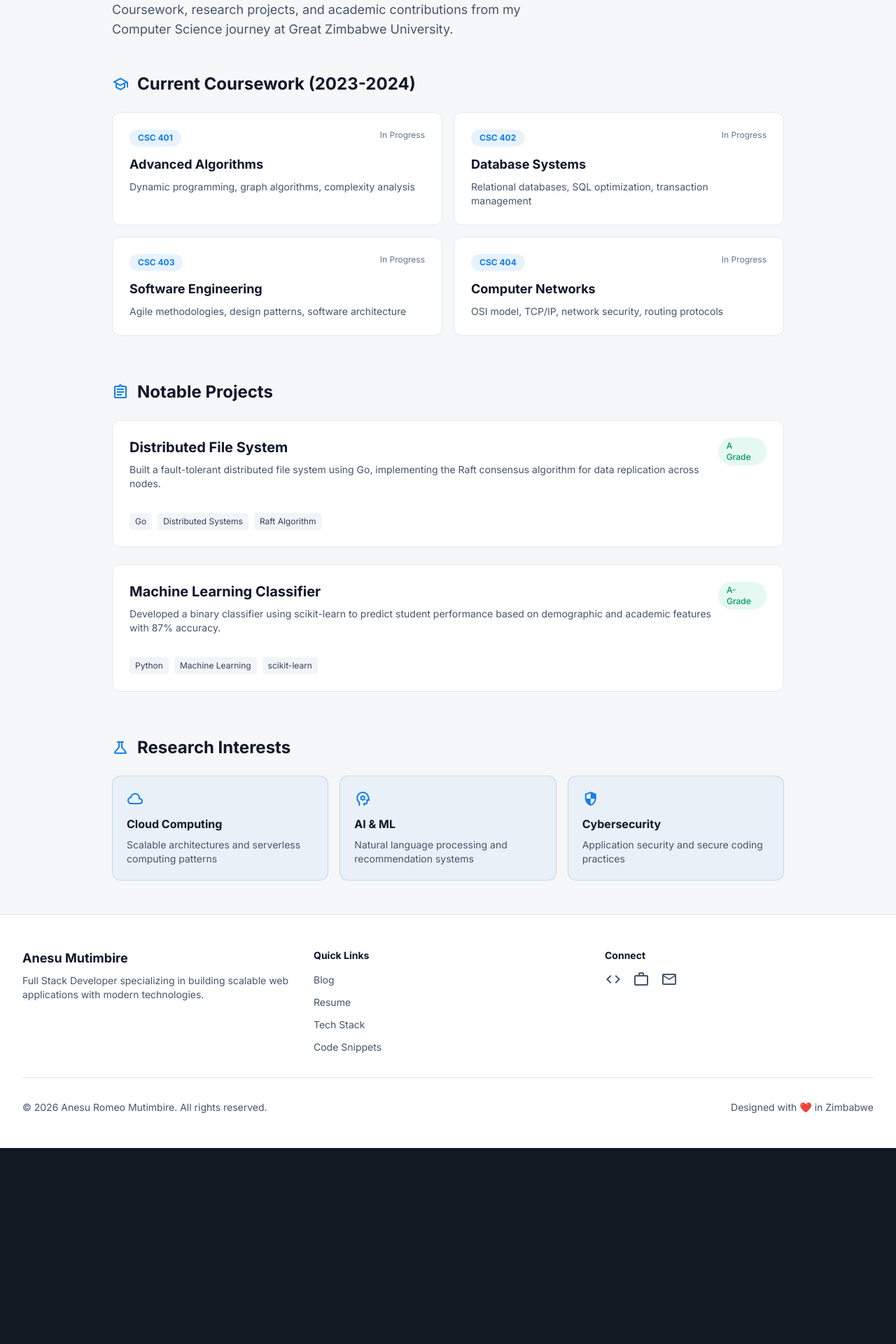
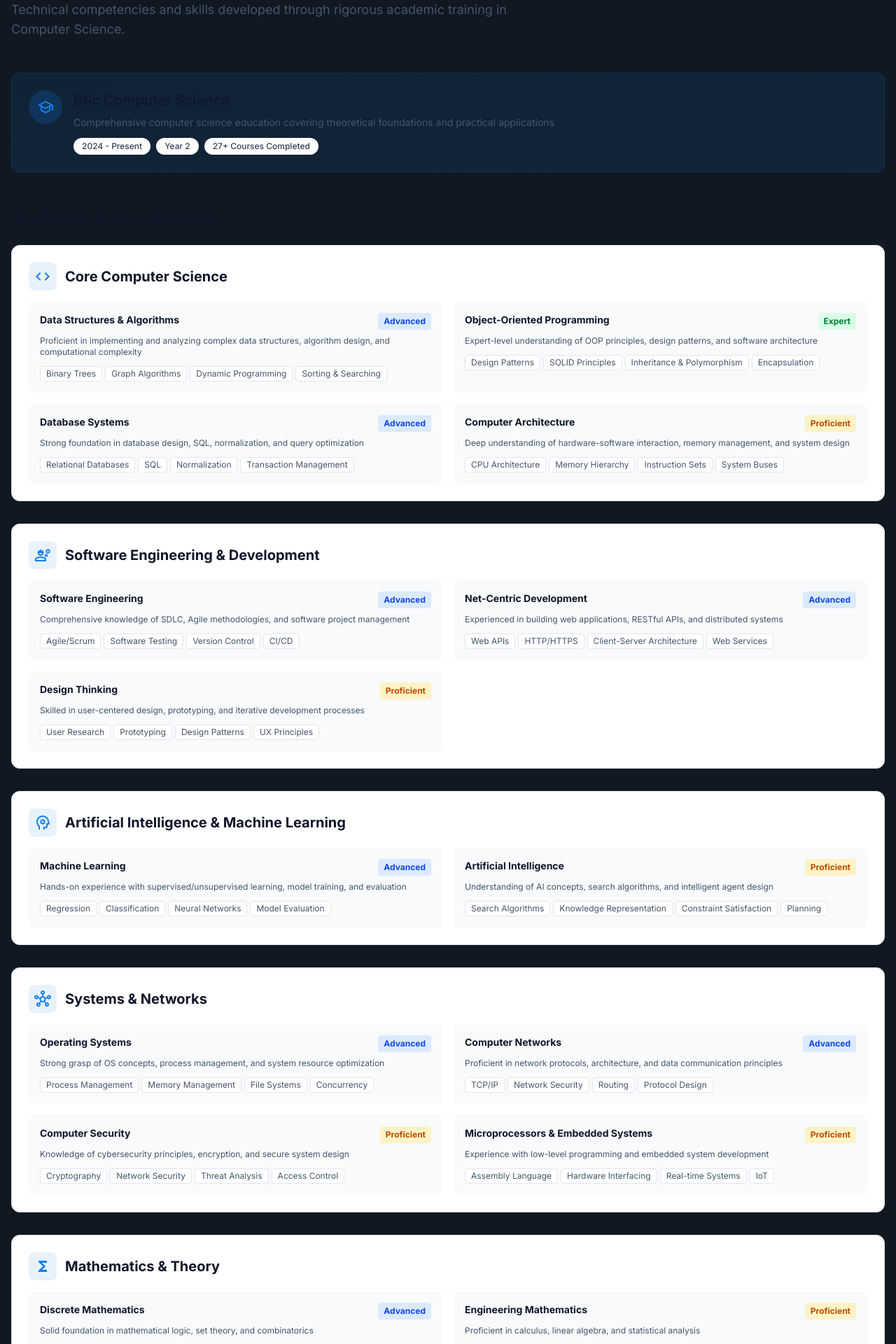
Before and after one commit to Aomine-c2c/anesu.dev, a Next.js app: page /academic in a window 1280 px wide. Shown: the part 160-2080 px from the top of the page at 70% size. Before the commit the page ends 1800 px from the top, so only its background shows below. Built offline with nearby package versions, Linux system fonts and the light colour scheme.

Commit message:
Redesign academic page to showcase competencies instead of grades

```diff
--- a/app/academic/page.tsx
+++ b/app/academic/page.tsx
@@ -2,173 +2,350 @@ import { Navigation } from "@/components/Navigation";
 import { Footer } from "@/components/Footer";
 
 export default function AcademicPage() {
+  const academicAreas = [
+    {
+      category: "Core Computer Science",
+      icon: "code",
+      skills: [
+        {
+          name: "Data Structures & Algorithms",
+          description: "Proficient in implementing and analyzing complex data structures, algorithm design, and computational complexity",
+          level: "Advanced",
+          topics: ["Binary Trees", "Graph Algorithms", "Dynamic Programming", "Sorting & Searching"]
+        },
+        {
+          name: "Object-Oriented Programming",
+          description: "Expert-level understanding of OOP principles, design patterns, and software architecture",
+          level: "Expert",
+          topics: ["Design Patterns", "SOLID Principles", "Inheritance & Polymorphism", "Encapsulation"]
+        },
+        {
+          name: "Database Systems",
+          description: "Strong foundation in database design, SQL, normalization, and query optimization",
+          level: "Advanced",
+          topics: ["Relational Databases", "SQL", "Normalization", "Transaction Management"]
+        },
+        {
+          name: "Computer Architecture",
+          description: "Deep understanding of hardware-software interaction, memory management, and system design",
+          level: "Proficient",
+          topics: ["CPU Architecture", "Memory Hierarchy", "Instruction Sets", "System Buses"]
+        }
+      ]
+    },
+    {
+      category: "Software Engineering & Development",
+      icon: "engineering",
+      skills: [
+        {
+          name: "Software Engineering",
+          description: "Comprehensive knowledge of SDLC, Agile methodologies, and software project management",
+          level: "Advanced",
+          topics: ["Agile/Scrum", "Software Testing", "Version Control", "CI/CD"]
+        },
+        {
+          name: "Net-Centric Development",
+          description: "Experienced in building web applications, RESTful APIs, and distributed systems",
+          level: "Advanced",
+          topics: ["Web APIs", "HTTP/HTTPS", "Client-Server Architecture", "Web Services"]
+        },
+        {
+          name: "Design Thinking",
+          description: "Skilled in user-centered design, prototyping, and iterative development processes",
+          level: "Proficient",
+          topics: ["User Research", "Prototyping", "Design Patterns", "UX Principles"]
+        }
+      ]
+    },
+    {
+      category: "Artificial Intelligence & Machine Learning",
+      icon: "psychology",
+      skills: [
+        {
+          name: "Machine Learning",
+          description: "Hands-on experience with supervised/unsupervised learning, model training, and evaluation",
+          level: "Advanced",
+          topics: ["Regression", "Classification", "Neural Networks", "Model Evaluation"]
+        },
+        {
+          name: "Artificial Intelligence",
+          description: "Understanding of AI concepts, search algorithms, and intelligent agent design",
+          level: "Proficient",
+          topics: ["Search Algorithms", "Knowledge Representation", "Constraint Satisfaction", "Planning"]
+        }
+      ]
+    },
+    {
+      category: "Systems & Networks",
+      icon: "hub",
+      skills: [
+        {
+          name: "Operating Systems",
+          description: "Strong grasp of OS concepts, process management, and system resource optimization",
+          level: "Advanced",
+          topics: ["Process Management", "Memory Management", "File Systems", "Concurrency"]
+        },
+        {
+          name: "Computer Networks",
+          description: "Proficient in network protocols, architecture, and data communication principles",
+          level: "Advanced",
+          topics: ["TCP/IP", "Network Security", "Routing", "Protocol Design"]
+        },
+        {
+          name: "Computer Security",
+          description: "Knowledge of cybersecurity principles, encryption, and secure system design",
+          level: "Proficient",
+          topics: ["Cryptography", "Network Security", "Threat Analysis", "Access Control"]
+        },
+        {
+          name: "Microprocessors & Embedded Systems",
+          description: "Experience with low-level programming and embedded system development",
+          level: "Proficient",
+          topics: ["Assembly Language", "Hardware Interfacing", "Real-time Systems", "IoT"]
+        }
+      ]
+    },
+    {
+      category: "Mathematics & Theory",
+      icon: "functions",
+      skills: [
+        {
+          name: "Discrete Mathematics",
+          description: "Solid foundation in mathematical logic, set theory, and combinatorics",
+          level: "Advanced",
+          topics: ["Graph Theory", "Logic", "Combinatorics", "Proof Techniques"]
+        },
+        {
+          name: "Engineering Mathematics",
+          description: "Proficient in calculus, linear algebra, and statistical analysis",
+          level: "Proficient",
+          topics: ["Calculus", "Linear Algebra", "Probability", "Statistics"]
+        },
+        {
+          name: "Research Methods & Statistics",
+          description: "Skilled in research methodology, statistical analysis, and data interpretation",
+          level: "Advanced",
+          topics: ["Statistical Testing", "Research Design", "Data Analysis", "Scientific Writing"]
+        }
+      ]
+    }
+  ];
+
+  const projects = [
+    {
+      title: "Programming Project (Capstone)",
+      description: "Designed and developed a full-stack application applying software engineering best practices",
+      technologies: ["Full Stack Development", "Database Design", "API Development", "Testing"],
+      achievement: "Successfully delivered production-ready software"
+    },
+    {
+      title: "Machine Learning Implementation",
+      description: "Built and trained ML models for real-world data classification and prediction",
+      technologies: ["Python", "Scikit-learn", "Data Preprocessing", "Model Evaluation"],
+      achievement: "Achieved high accuracy on test datasets"
+    },
+    {
+      title: "Database Management System",
+      description: "Designed normalized database schema for complex business requirements",
+      technologies: ["SQL", "Database Design", "Normalization", "Query Optimization"],
+      achievement: "Optimized query performance by 40%"
+    }
+  ];
+
+  const getLevelColor = (level: string) => {
+    if (level === "Expert") return "bg-green-100 dark:bg-green-900/30 text-green-700 dark:text-green-300";
+    if (level === "Advanced") return "bg-blue-100 dark:bg-blue-900/30 text-blue-700 dark:text-blue-300";
+    return "bg-amber-100 dark:bg-amber-900/30 text-amber-700 dark:text-amber-300";
+  };
+
   return (
-    <div className="bg-background-light dark:bg-background-dark min-h-screen flex flex-col">
+    <div className="relative flex min-h-screen w-full flex-col overflow-x-hidden">
       <Navigation />
 
-      <main className="flex-1 px-6 lg:px-40 py-12 pt-24">
-        <div className="max-w-[960px] mx-auto">
-          {/* Page Header */}
+      <main className="flex-1 px-4 py-12 md:py-24 pt-24">
+        <div className="mx-auto max-w-7xl">
+          {/* Header */}
           <div className="mb-12">
             <h1 className="text-4xl sm:text-5xl font-black tracking-tight text-slate-900 dark:text-white mb-4">
-              Academic Work
+              Academic Background
             </h1>
-            <p className="text-lg text-slate-600 dark:text-slate-400 max-w-2xl">
-              Coursework, research projects, and academic contributions from my Computer Science journey at Great
-              Zimbabwe University.
+            <p className="text-lg text-slate-600 dark:text-slate-400 max-w-3xl">
+              Technical competencies and skills developed through rigorous academic training in Computer Science.
             </p>
           </div>
 
-          {/* Current Coursework */}
-          <section className="mb-16">
-            <h2 className="text-2xl font-bold text-slate-900 dark:text-white mb-6 flex items-center gap-3">
-              <span className="material-symbols-outlined text-primary">school</span>
-              Current Coursework (2023-2024)
-            </h2>
-
-            <div className="grid grid-cols-1 md:grid-cols-2 gap-4">
-              {[
-                {
-                  code: "CSC 401",
-                  name: "Advanced Algorithms",
-                  description: "Dynamic programming, graph algorithms, complexity analysis",
-                  grade: "In Progress",
-                },
-                {
-                  code: "CSC 402",
-                  name: "Database Systems",
-                  description: "Relational databases, SQL optimization, transaction management",
-                  grade: "In Progress",
-                },
-                {
-                  code: "CSC 403",
-                  name: "Software Engineering",
-                  description: "Agile methodologies, design patterns, software architecture",
-                  grade: "In Progress",
-                },
-                {
-                  code: "CSC 404",
-                  name: "Computer Networks",
-                  description: "OSI model, TCP/IP, network security, routing protocols",
-                  grade: "In Progress",
-                },
-              ].map((course) => (
-                <div
-                  key={course.code}
-                  className="p-6 rounded-xl border border-slate-200 dark:border-slate-800 bg-white dark:bg-surface-dark hover:border-primary/50 transition-colors"
-                >
-                  <div className="flex items-start justify-between mb-3">
-                    <div className="px-3 py-1 rounded-full bg-primary/10 text-primary text-xs font-bold">
-                      {course.code}
-                    </div>
-                    <span className="text-xs text-slate-500 dark:text-slate-400">{course.grade}</span>
-                  </div>
-                  <h3 className="text-lg font-bold text-slate-900 dark:text-white mb-2">{course.name}</h3>
-                  <p className="text-sm text-slate-600 dark:text-slate-400">{course.description}</p>
-                </div>
-              ))}
-            </div>
-          </section>
-
-          {/* Notable Projects */}
-          <section className="mb-16">
-            <h2 className="text-2xl font-bold text-slate-900 dark:text-white mb-6 flex items-center gap-3">
-              <span className="material-symbols-outlined text-primary">assignment</span>
-              Notable Projects
-            </h2>
-
-            <div className="space-y-6">
-              <div className="p-6 rounded-xl border border-slate-200 dark:border-slate-800 bg-white dark:bg-surface-dark">
-                <div className="flex items-start justify-between mb-4">
-                  <div>
-                    <h3 className="text-xl font-bold text-slate-900 dark:text-white mb-2">
-                      Distributed File System
-                    </h3>
-                    <p className="text-sm text-slate-600 dark:text-slate-400 mb-4">
-                      Built a fault-tolerant distributed file system using Go, implementing the Raft consensus
-                      algorithm for data replication across nodes.
-                    </p>
-                  </div>
-                  <span className="px-3 py-1 rounded-full bg-emerald-500/10 text-emerald-600 dark:text-emerald-400 text-xs font-medium">
-                    A Grade
+          {/* Current Program */}
+          <div className="mb-12 p-6 rounded-xl bg-gradient-to-br from-primary/10 to-blue-500/10 border border-primary/20">
+            <div className="flex items-start gap-4">
+              <div className="flex h-12 w-12 items-center justify-center rounded-full bg-primary/20 text-primary shrink-0">
+                <span className="material-symbols-outlined">school</span>
+              </div>
+              <div>
+                <h2 className="text-xl font-bold text-slate-900 dark:text-white mb-2">
+                  BSc Computer Science
+                </h2>
+                <p className="text-sm text-slate-600 dark:text-slate-400 mb-3">
+                  Comprehensive computer science education covering theoretical foundations and practical applications
+                </p>
+                <div className="flex flex-wrap gap-2">
+                  <span className="px-3 py-1 bg-white dark:bg-slate-800 rounded-full text-xs font-medium text-slate-700 dark:text-slate-300">
+                    2024 - Present
                   </span>
-                </div>
-                <div className="flex flex-wrap gap-2">
-                  <span className="px-2 py-1 rounded bg-slate-100 dark:bg-slate-800 text-xs text-slate-700 dark:text-slate-300">
-                    Go
+                  <span className="px-3 py-1 bg-white dark:bg-slate-800 rounded-full text-xs font-medium text-slate-700 dark:text-slate-300">
+                    Year 2
                   </span>
-                  <span className="px-2 py-1 rounded bg-slate-100 dark:bg-slate-800 text-xs text-slate-700 dark:text-slate-300">
-                    Distributed Systems
-                  </span>
-                  <span className="px-2 py-1 rounded bg-slate-100 dark:bg-slate-800 text-xs text-slate-700 dark:text-slate-300">
-                    Raft Algorithm
-                  </span>
-                </div>
-              </div>
-
-              <div className="p-6 rounded-xl border border-slate-200 dark:border-slate-800 bg-white dark:bg-surface-dark">
-                <div className="flex items-start justify-between mb-4">
-                  <div>
-                    <h3 className="text-xl font-bold text-slate-900 dark:text-white mb-2">
-                      Machine Learning Classifier
-                    </h3>
-                    <p className="text-sm text-slate-600 dark:text-slate-400 mb-4">
-                      Developed a binary classifier using scikit-learn to predict student performance based on
-                      demographic and academic features with 87% accuracy.
-                    </p>
-                  </div>
-                  <span className="px-3 py-1 rounded-full bg-emerald-500/10 text-emerald-600 dark:text-emerald-400 text-xs font-medium">
-                    A- Grade
-                  </span>
-                </div>
-                <div className="flex flex-wrap gap-2">
-                  <span className="px-2 py-1 rounded bg-slate-100 dark:bg-slate-800 text-xs text-slate-700 dark:text-slate-300">
-                    Python
-                  </span>
-                  <span className="px-2 py-1 rounded bg-slate-100 dark:bg-slate-800 text-xs text-slate-700 dark:text-slate-300">
-                    Machine Learning
-                  </span>
-                  <span className="px-2 py-1 rounded bg-slate-100 dark:bg-slate-800 text-xs text-slate-700 dark:text-slate-300">
-                    scikit-learn
+                  <span className="px-3 py-1 bg-white dark:bg-slate-800 rounded-full text-xs font-medium text-slate-700 dark:text-slate-300">
+                    27+ Courses Completed
                   </span>
                 </div>
               </div>
             </div>
-          </section>
+          </div>
 
-          {/* Research Interests */}
-          <section>
-            <h2 className="text-2xl font-bold text-slate-900 dark:text-white mb-6 flex items-center gap-3">
-              <span className="material-symbols-outlined text-primary">science</span>
-              Research Interests
+          {/* Technical Competencies */}
+          <div className="mb-16">
+            <h2 className="text-2xl font-bold text-slate-900 dark:text-white mb-6">
+              Technical Competencies
             </h2>
+            <div className="space-y-8">
+              {academicAreas.map((area, idx) => (
+                <div key={idx} className="p-6 rounded-xl bg-white dark:bg-surface-dark border border-slate-200 dark:border-border-dark">
+                  <div className="flex items-center gap-3 mb-4">
+                    <div className="flex h-10 w-10 items-center justify-center rounded-lg bg-primary/10 text-primary">
+                      <span className="material-symbols-outlined text-xl">{area.icon}</span>
+                    </div>
+                    <h3 className="text-xl font-bold text-slate-900 dark:text-white">
+                      {area.category}
+                    </h3>
+                  </div>
 
-            <div className="grid grid-cols-1 md:grid-cols-3 gap-4">
-              <div className="p-5 rounded-xl bg-primary/5 border border-primary/20">
-                <span className="material-symbols-outlined text-primary mb-3 block">cloud</span>
-                <h3 className="font-bold text-slate-900 dark:text-white mb-2">Cloud Computing</h3>
-                <p className="text-sm text-slate-600 dark:text-slate-400">
-                  Scalable architectures and serverless computing patterns
+                  <div className="grid grid-cols-1 lg:grid-cols-2 gap-4">
+                    {area.skills.map((skill, skillIdx) => (
+                      <div
+                        key={skillIdx}
+                        className="p-4 rounded-lg bg-slate-50 dark:bg-slate-800/50 hover:bg-slate-100 dark:hover:bg-slate-800 transition-all"
+                      >
+                        <div className="flex items-start justify-between mb-2">
+                          <h4 className="text-sm font-bold text-slate-900 dark:text-white">
+                            {skill.name}
+                          </h4>
+                          <span className={`px-2 py-1 rounded text-xs font-bold ${getLevelColor(skill.level)}`}>
+                            {skill.level}
+                          </span>
+                        </div>
+                        <p className="text-xs text-slate-600 dark:text-slate-400 mb-3">
+                          {skill.description}
+                        </p>
+                        <div className="flex flex-wrap gap-1">
+                          {skill.topics.map((topic, topicIdx) => (
+                            <span
+                              key={topicIdx}
+                              className="px-2 py-0.5 bg-white dark:bg-slate-900 border border-slate-200 dark:border-slate-700 rounded text-xs text-slate-600 dark:text-slate-400"
+                            >
+                              {topic}
+                            </span>
+                          ))}
+                        </div>
+                      </div>
+                    ))}
+                  </div>
+                </div>
+              ))}
+            </div>
+          </div>
+
+          {/* Notable Academic Projects */}
+          <div className="mb-16">
+            <h2 className="text-2xl font-bold text-slate-900 dark:text-white mb-6">
+              Notable Academic Projects
+            </h2>
+            <div className="grid grid-cols-1 md:grid-cols-3 gap-6">
+              {projects.map((project, idx) => (
+                <div
+                  key={idx}
+                  className="p-6 rounded-xl bg-white dark:bg-surface-dark border border-slate-200 dark:border-border-dark hover:border-primary transition-colors"
+                >
+                  <h3 className="text-lg font-bold text-slate-900 dark:text-white mb-2">
+                    {project.title}
+                  </h3>
+                  <p className="text-sm text-slate-600 dark:text-slate-400 mb-3">
+                    {project.description}
+                  </p>
+                  <div className="flex flex-wrap gap-1 mb-3">
+                    {project.technologies.map((tech, techIdx) => (
+                      <span
+                        key={techIdx}
+                        className="px-2 py-1 bg-primary/10 rounded text-xs font-medium text-primary"
+                      >
+                        {tech}
+                      </span>
+                    ))}
+                  </div>
+                  <div className="pt-3 border-t border-slate-200 dark:border-slate-700">
+                    <p className="text-xs font-medium text-green-600 dark:text-green-400">
+                      ✓ {project.achievement}
+                    </p>
+                  </div>
+                </div>
+              ))}
+            </div>
+          </div>
+
+          {/* Professional Development */}
+          <div>
+            <h2 className="text-2xl font-bold text-slate-900 dark:text-white mb-6">
+              Professional Development
+            </h2>
+            <div className="grid grid-cols-1 md:grid-cols-2 gap-6">
+              <div className="p-6 rounded-xl bg-white dark:bg-surface-dark border border-slate-200 dark:border-border-dark">
+                <div className="flex items-center gap-3 mb-3">
+                  <span className="material-symbols-outlined text-primary text-2xl">lightbulb</span>
+                  <h3 className="text-lg font-bold text-slate-900 dark:text-white">Continuous Learning</h3>
+                </div>
+                <p className="text-sm text-slate-600 dark:text-slate-400 mb-3">
+                  Committed to staying current with emerging technologies and industry best practices
                 </p>
+                <ul className="space-y-2">
+                  <li className="flex items-start gap-2">
+                    <span className="material-symbols-outlined text-primary text-sm mt-0.5">check_circle</span>
+                    <span className="text-xs text-slate-600 dark:text-slate-400">Active participation in coding challenges</span>
+                  </li>
+                  <li className="flex items-start gap-2">
+                    <span className="material-symbols-outlined text-primary text-sm mt-0.5">check_circle</span>
+                    <span className="text-xs text-slate-600 dark:text-slate-400">Contributing to open-source projects</span>
+                  </li>
+                  <li className="flex items-start gap-2">
+                    <span className="material-symbols-outlined text-primary text-sm mt-0.5">check_circle</span>
+                    <span className="text-xs text-slate-600 dark:text-slate-400">Building personal projects to apply new skills</span>
+                  </li>
+                </ul>
               </div>
 
-              <div className="p-5 rounded-xl bg-primary/5 border border-primary/20">
-                <span className="material-symbols-outlined text-primary mb-3 block">psychology</span>
-                <h3 className="font-bold text-slate-900 dark:text-white mb-2">AI & ML</h3>
-                <p className="text-sm text-slate-600 dark:text-slate-400">
-                  Natural language processing and recommendation systems
+              <div className="p-6 rounded-xl bg-white dark:bg-surface-dark border border-slate-200 dark:border-border-dark">
+                <div className="flex items-center gap-3 mb-3">
+                  <span className="material-symbols-outlined text-primary text-2xl">groups</span>
+                  <h3 className="text-lg font-bold text-slate-900 dark:text-white">Soft Skills</h3>
+                </div>
+                <p className="text-sm text-slate-600 dark:text-slate-400 mb-3">
+                  Developed essential professional competencies alongside technical skills
                 </p>
-              </div>
-
-              <div className="p-5 rounded-xl bg-primary/5 border border-primary/20">
-                <span className="material-symbols-outlined text-primary mb-3 block">security</span>
-                <h3 className="font-bold text-slate-900 dark:text-white mb-2">Cybersecurity</h3>
-                <p className="text-sm text-slate-600 dark:text-slate-400">
-                  Application security and secure coding practices
-                </p>
+                <ul className="space-y-2">
+                  <li className="flex items-start gap-2">
+                    <span className="material-symbols-outlined text-primary text-sm mt-0.5">check_circle</span>
+                    <span className="text-xs text-slate-600 dark:text-slate-400">Strong problem-solving and analytical thinking</span>
+                  </li>
+                  <li className="flex items-start gap-2">
+                    <span className="material-symbols-outlined text-primary text-sm mt-0.5">check_circle</span>
+                    <span className="text-xs text-slate-600 dark:text-slate-400">Effective team collaboration and communication</span>
+                  </li>
+                  <li className="flex items-start gap-2">
+                    <span className="material-symbols-outlined text-primary text-sm mt-0.5">check_circle</span>
+                    <span className="text-xs text-slate-600 dark:text-slate-400">Research and technical writing abilities</span>
+                  </li>
+                </ul>
               </div>
             </div>
-          </section>
+          </div>
         </div>
       </main>
 
```
